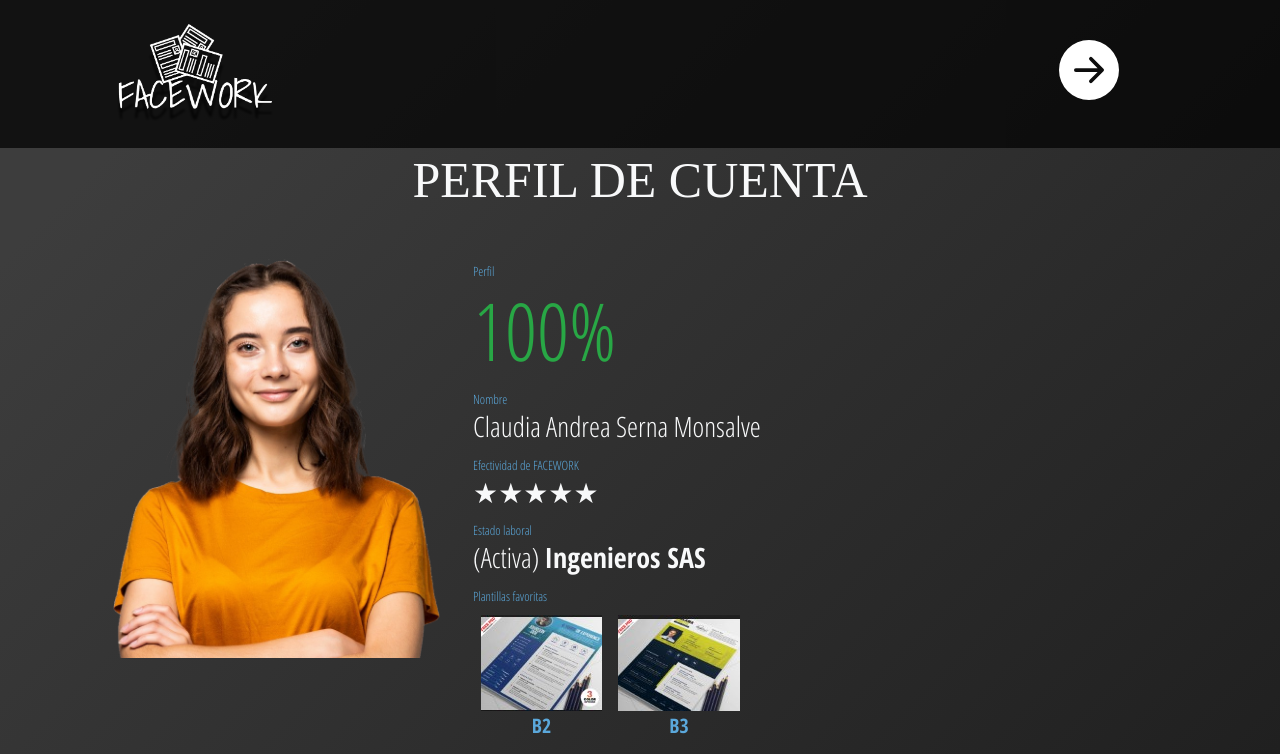
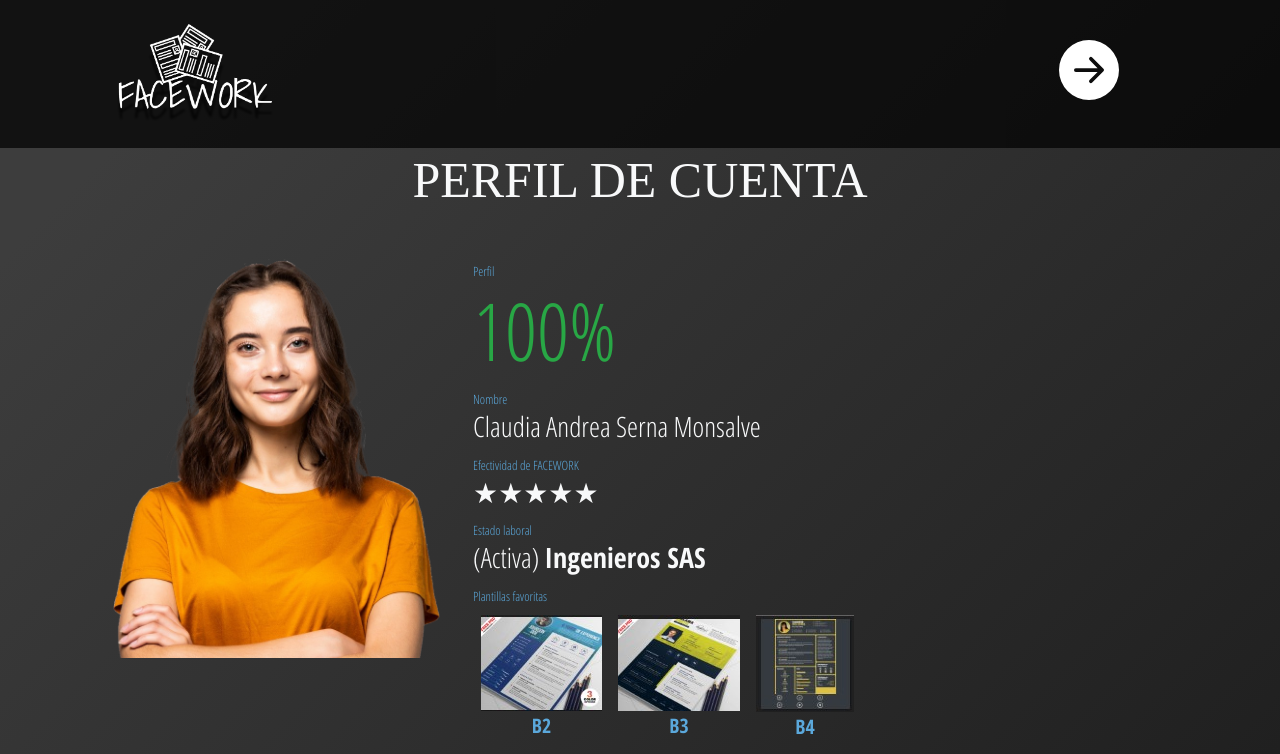
Before and after one commit to 2014maximo/FACEWORK, an Angular app: page /inicio in a window 1280 px wide. Shown: the top 754 px of the page. Built offline with nearby package versions, Linux system fonts and the light colour scheme; a web font is replaced by a local one.

Commit message:
actualizacion

```diff
--- a/src/app/components/PAGES/inicio/inicio.component.html
+++ b/src/app/components/PAGES/inicio/inicio.component.html
@@ -41,6 +41,12 @@
                         <img src="assets/img/items/demo_formato_2.jpg" alt="" class="d-block cp">
                         <b class="fuenteUno t10 fs-20">B3</b>
                     </div>
+                    <div class="m-2 text-center">
+                        <a href="assets/img/items/web - 007.png" target="_blank">
+                            <img src="assets/img/items/demo_formato_3.jpg" alt="" class="d-block cp">
+                            <b class="fuenteUno t10 fs-20">B4</b>
+                        </a>
+                    </div>
                 </div>
                 <div class="mt-5">
                     <p class="bg-primary fuenteTres text-center text-light fs-25 w-50 p-1 shadow-sm cp ">
```
Also changed, not shown: src/assets/img/items/demo_formato_3.jpg (added), src/assets/img/items/web - 007.png (added).
